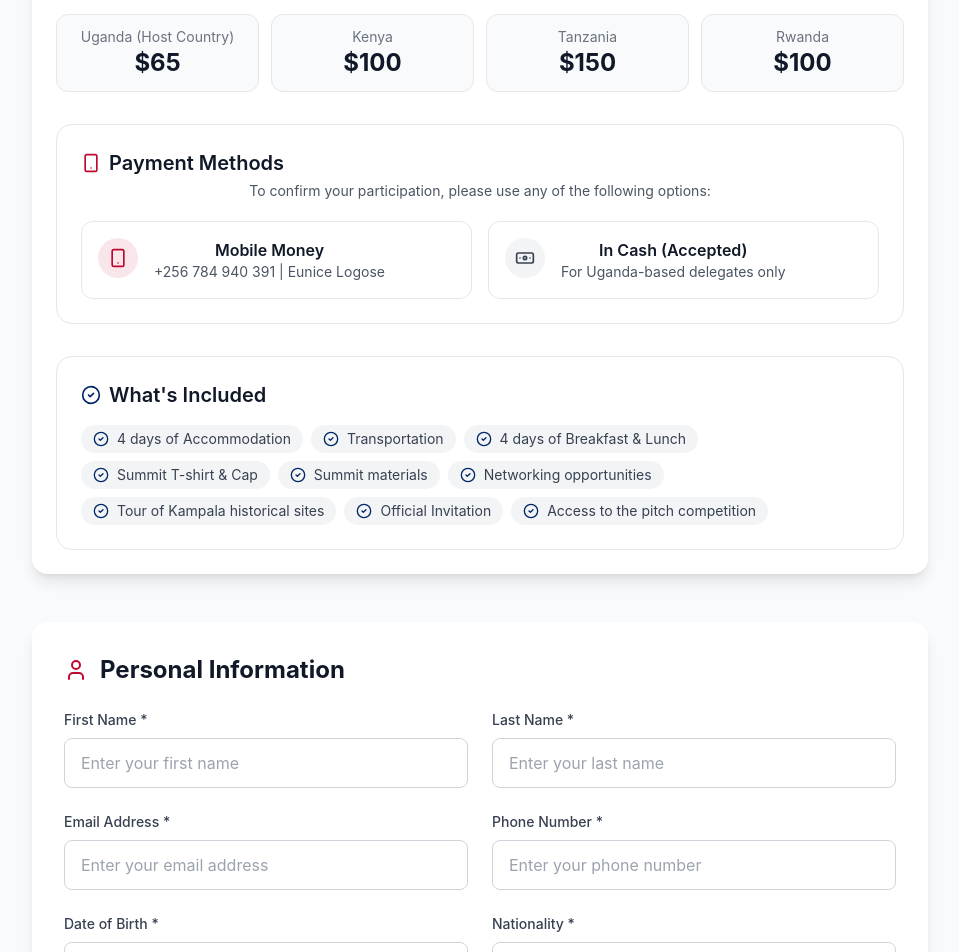
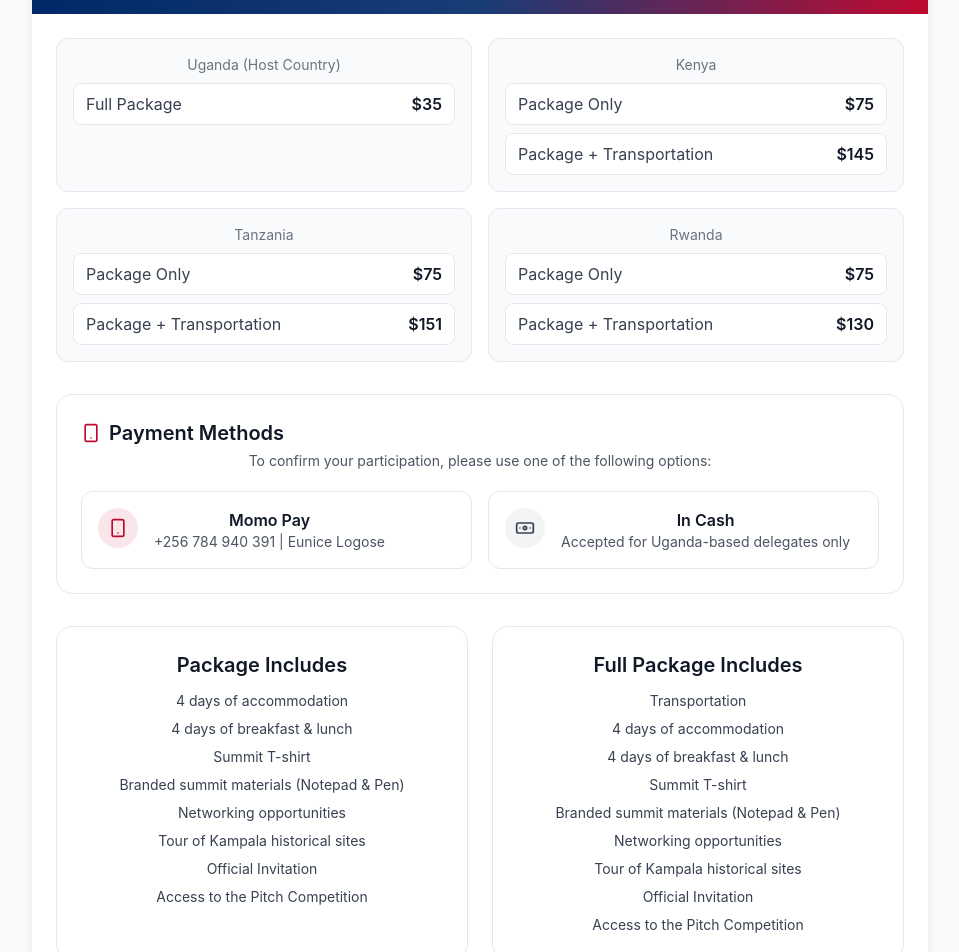
Before and after one commit to foliceasummit/folicea-summit-2025, a Next.js app: page /registration in a window 1280 px wide. Shown: the part 320-1272 px from the top of the page, without its empty margins (160-1119 px from the left). Built offline with nearby package versions, Linux system fonts and the light colour scheme.

Commit message:
Registration: new fees by country + packages, revised payment methods, package lists, WhatsApp label, arrival date field, Airbnb shared option. Agenda: update dates, included items, and venue date range.

```diff
--- a/pages/agenda.tsx
+++ b/pages/agenda.tsx
@@ -9,7 +9,7 @@ const AgendaPage = () => {
   const agenda = [
     {
       day: "Day 1",
-      date: "December 5, 2025",
+      date: "November 28, 2025",
       title: "Official Launch of the Federation",
       theme: "Unity, Identity, and a Shared Vision",
       events: [
@@ -92,7 +92,7 @@ const AgendaPage = () => {
     },
     {
       day: "Day 2",
-      date: "December 6, 2025",
+      date: "November 29, 2025",
       title: "Business, Investment & Tech Innovation Seminars",
       theme: "Empowering the Diaspora Economy",
       events: [
@@ -154,7 +154,7 @@ const AgendaPage = () => {
     },
     {
       day: "Day 3",
-      date: "December 7, 2025",
+      date: "November 30, 2025",
       title: "General Assembly Elections and Inauguration",
       theme: "Democratic Leadership for Diaspora Development",
       events: [
@@ -456,19 +456,19 @@ const AgendaPage = () => {
                <div className="space-y-4">
                  <div className="flex items-start space-x-4 p-4 bg-white rounded-lg shadow-sm">
                    <Utensils className="w-6 h-6 text-liberian-red mt-1 flex-shrink-0" />
-                   <p className="text-gray-700">All meals (breakfast and lunch for 3 days)</p>
+                   <p className="text-gray-700">All meals (breakfast and lunch for 4 days)</p>
                  </div>
                  <div className="flex items-start space-x-4 p-4 bg-white rounded-lg shadow-sm">
                    <Users className="w-6 h-6 text-liberian-red mt-1 flex-shrink-0" />
-                   <p className="text-gray-700">3 nights accommodation (shared room)</p>
+                   <p className="text-gray-700">4 nights’ accommodation (shared room)</p>
                  </div>
                  <div className="flex items-start space-x-4 p-4 bg-white rounded-lg shadow-sm">
                    <BookOpen className="w-6 h-6 text-liberian-red mt-1 flex-shrink-0" />
-                   <p className="text-gray-700">Summit materials (notebook, pen, tote bag)</p>
+                   <p className="text-gray-700">Branded Summit materials (notebook, pen, tag)</p>
                  </div>
                  <div className="flex items-start space-x-4 p-4 bg-white rounded-lg shadow-sm">
                    <Award className="w-6 h-6 text-liberian-red mt-1 flex-shrink-0" />
-                   <p className="text-gray-700">Official summit T-shirt and cap</p>
+                   <p className="text-gray-700">Official summit T-shirt</p>
                  </div>
                  <div className="flex items-start space-x-4 p-4 bg-white rounded-lg shadow-sm">
                    <Briefcase className="w-6 h-6 text-liberian-red mt-1 flex-shrink-0" />
@@ -477,6 +477,18 @@ const AgendaPage = () => {
                  <div className="flex items-start space-x-4 p-4 bg-white rounded-lg shadow-sm">
                    <Users className="w-6 h-6 text-liberian-red mt-1 flex-shrink-0" />
                    <p className="text-gray-700">Networking opportunities and social events</p>
+                 </div>
+                 <div className="flex items-start space-x-4 p-4 bg-white rounded-lg shadow-sm">
+                   <Award className="w-6 h-6 text-liberian-red mt-1 flex-shrink-0" />
+                   <p className="text-gray-700">Official Invitation</p>
+                 </div>
+                 <div className="flex items-start space-x-4 p-4 bg-white rounded-lg shadow-sm">
+                   <Award className="w-6 h-6 text-liberian-red mt-1 flex-shrink-0" />
+                   <p className="text-gray-700">Access to the pitch competition</p>
+                 </div>
+                 <div className="flex items-start space-x-4 p-4 bg-white rounded-lg shadow-sm">
+                   <MapPin className="w-6 h-6 text-liberian-red mt-1 flex-shrink-0" />
+                   <p className="text-gray-700">Tour of Kampala historical sites</p>
                  </div>
                </div>
              </motion.div>
@@ -560,7 +572,7 @@ const AgendaPage = () => {
                     <Calendar className="w-6 h-6 text-yellow-300 mt-1 flex-shrink-0" />
                     <div>
                       <h4 className="font-semibold text-lg">Date & Time</h4>
-                      <p className="text-white/90">December 5 - 7, 2025</p>
+                      <p className="text-white/90">November 28 - 30, 2025</p>
                       <p className="text-white/90">8:00 AM - 6:00 PM Daily</p>
                     </div>
                   </div>
--- a/pages/registration.tsx
+++ b/pages/registration.tsx
@@ -23,6 +23,7 @@ interface RegistrationForm {
   contributions: string;
 
   // Travel and Accommodation
+  arrivalDate: string; // new
   modeOfTravel: string;
   flightBusNumber: string;
   roomPreference: string;
@@ -184,46 +185,82 @@ const RegistrationPage = () => {
               {/* Header */}
               <div className="bg-gradient-to-r from-liberian-blue via-liberian-blue/90 to-liberian-red text-white p-4 md:p-6">
                 <h2 className="text-xl md:text-2xl font-extrabold tracking-tight">Summit Registration Fees</h2>
-                <p className="text-white/90 mt-0.5">Delegates are kindly asked to pay the following participation fees based on their country of residence:</p>
+                <p className="text-white/90 mt-0.5">Delegates are kindly asked to pay the participation fee based on their country of residence and select their preferred summit package:</p>
               </div>
               {/* Fees Grid */}
               <div className="bg-white p-4 md:p-6">
-                <div className="grid grid-cols-1 sm:grid-cols-2 lg:grid-cols-4 gap-3">
-                  <div className="rounded-xl border border-gray-200 p-3 text-center bg-gray-50">
+                <div className="grid grid-cols-1 md:grid-cols-2 gap-4">
+                  {/* Uganda */}
+                  <div className="rounded-xl border border-gray-200 p-4 bg-gray-50">
                     <p className="text-sm text-gray-500">Uganda (Host Country)</p>
-                    <p className="text-2xl font-bold text-gray-900">$65</p>
+                    <div className="mt-2 grid grid-cols-1 gap-2">
+                      <div className="flex items-center justify-between rounded-lg bg-white border border-gray-200 px-3 py-2">
+                        <span className="text-gray-700">Full Package</span>
+                        <span className="font-semibold text-gray-900">$35</span>
+                      </div>
+                    </div>
                   </div>
-                  <div className="rounded-xl border border-gray-200 p-3 text-center bg-gray-50">
+                  {/* Kenya */}
+                  <div className="rounded-xl border border-gray-200 p-4 bg-gray-50">
                     <p className="text-sm text-gray-500">Kenya</p>
-                    <p className="text-2xl font-bold text-gray-900">$100</p>
+                    <div className="mt-2 grid grid-cols-1 gap-2">
+                      <div className="flex items-center justify-between rounded-lg bg-white border border-gray-200 px-3 py-2">
+                        <span className="text-gray-700">Package Only</span>
+                        <span className="font-semibold text-gray-900">$75</span>
+                      </div>
+                      <div className="flex items-center justify-between rounded-lg bg-white border border-gray-200 px-3 py-2">
+                        <span className="text-gray-700">Package + Transportation</span>
+                        <span className="font-semibold text-gray-900">$145</span>
+                      </div>
+                    </div>
                   </div>
-                  <div className="rounded-xl border border-gray-200 p-3 text-center bg-gray-50">
+                  {/* Tanzania */}
+                  <div className="rounded-xl border border-gray-200 p-4 bg-gray-50">
                     <p className="text-sm text-gray-500">Tanzania</p>
-                    <p className="text-2xl font-bold text-gray-900">$150</p>
+                    <div className="mt-2 grid grid-cols-1 gap-2">
+                      <div className="flex items-center justify-between rounded-lg bg-white border border-gray-200 px-3 py-2">
+                        <span className="text-gray-700">Package Only</span>
+                        <span className="font-semibold text-gray-900">$75</span>
+                      </div>
+                      <div className="flex items-center justify-between rounded-lg bg-white border border-gray-200 px-3 py-2">
+                        <span className="text-gray-700">Package + Transportation</span>
+                        <span className="font-semibold text-gray-900">$151</span>
+                      </div>
+                    </div>
                   </div>
-                  <div className="rounded-xl border border-gray-200 p-3 text-center bg-gray-50">
+                  {/* Rwanda */}
+                  <div className="rounded-xl border border-gray-200 p-4 bg-gray-50">
                     <p className="text-sm text-gray-500">Rwanda</p>
-                    <p className="text-2xl font-bold text-gray-900">$100</p>
+                    <div className="mt-2 grid grid-cols-1 gap-2">
+                      <div className="flex items-center justify-between rounded-lg bg-white border border-gray-200 px-3 py-2">
+                        <span className="text-gray-700">Package Only</span>
+                        <span className="font-semibold text-gray-900">$75</span>
+                      </div>
+                      <div className="flex items-center justify-between rounded-lg bg-white border border-gray-200 px-3 py-2">
+                        <span className="text-gray-700">Package + Transportation</span>
+                        <span className="font-semibold text-gray-900">$130</span>
+                      </div>
+                    </div>
                   </div>
                 </div>
 
-                {/* Payment Methods + What's Included (Modern layout) */}
+                {/* Payment Methods + Packages */}
                 <div className="mt-8 space-y-8">
                   {/* Payment Methods */}
                   <div className="rounded-2xl border border-gray-200 p-6">
                     <h3 className="text-xl font-semibold text-gray-900 flex items-center gap-2">
                       <Smartphone className="w-5 h-5 text-liberian-red" /> Payment Methods
                     </h3>
-                    <p className="text-sm text-gray-600 mt-1">To confirm your participation, please use any of the following options:</p>
+                    <p className="text-sm text-gray-600 mt-1">To confirm your participation, please use one of the following options:</p>
 
                     <div className="mt-5 grid grid-cols-1 sm:grid-cols-2 gap-4">
-                      {/* Mobile Money */}
+                      {/* MoMo Pay */}
                       <div className="flex items-start gap-4 rounded-xl border border-gray-200 p-4 bg-white">
                         <div className="h-10 w-10 rounded-full bg-liberian-red/10 text-liberian-red flex items-center justify-center">
                           <Smartphone className="w-5 h-5" />
                         </div>
                         <div>
-                          <p className="font-semibold text-gray-900">Mobile Money</p>
+                          <p className="font-semibold text-gray-900">Momo Pay</p>
                           <p className="text-sm text-gray-600">+256 784 940 391 | Eunice Logose</p>
                         </div>
                       </div>
@@ -234,39 +271,45 @@ const RegistrationPage = () => {
                           <Banknote className="w-5 h-5" />
                         </div>
                         <div>
-                          <p className="font-semibold text-gray-900">In Cash (Accepted)</p>
-                          <p className="text-sm text-gray-600">For Uganda-based delegates only</p>
+                          <p className="font-semibold text-gray-900">In Cash</p>
+                          <p className="text-sm text-gray-600">Accepted for Uganda-based delegates only</p>
                         </div>
                       </div>
-
-                      {/* Visa / Debit Card - removed per request */}
-
-                      {/* Bank Transfer - removed per request */}
                     </div>
                   </div>
 
-                  {/* What's Included */}
-                  <div className="rounded-2xl border border-gray-200 p-6 bg-white">
-                    <h3 className="text-xl font-semibold text-gray-900 flex items-center gap-2">
-                      <CheckCircle2 className="w-5 h-5 text-liberian-blue" /> What's Included
-                    </h3>
-                    <ul className="mt-4 flex flex-wrap gap-2">
-                      {[
-                        '4 days of Accommodation',
-                        'Transportation',
-                        '4 days of Breakfast & Lunch',
-                        'Summit T-shirt & Cap',
-                        'Summit materials',
-                        'Networking opportunities',
-                        'Tour of Kampala historical sites',
-                        'Official Invitation',
-                        'Access to the pitch competition',
-                      ].map((item, idx) => (
-                        <li key={idx} className="inline-flex items-center gap-2 rounded-full bg-gray-100 px-3 py-1 text-sm text-gray-700">
-                          <CheckCircle2 className="w-4 h-4 text-liberian-blue" /> {item}
-                        </li>
-                      ))}
-                    </ul>
+                  {/* Packages */}
+                  <div className="grid grid-cols-1 lg:grid-cols-2 gap-6">
+                    {/* Package Includes */}
+                    <div className="rounded-2xl border border-gray-200 p-6 bg-white">
+                      <h3 className="text-xl font-semibold text-gray-900 mb-3">Package Includes</h3>
+                      <ul className="space-y-2 text-gray-700 text-sm">
+                        <li>4 days of accommodation</li>
+                        <li>4 days of breakfast & lunch</li>
+                        <li>Summit T-shirt</li>
+                        <li>Branded summit materials (Notepad & Pen)</li>
+                        <li>Networking opportunities</li>
+                        <li>Tour of Kampala historical sites</li>
+                        <li>Official Invitation</li>
+                        <li>Access to the Pitch Competition</li>
+                      </ul>
+                    </div>
+
+                    {/* Full Package Includes */}
+                    <div className="rounded-2xl border border-gray-200 p-6 bg-white">
+                      <h3 className="text-xl font-semibold text-gray-900 mb-3">Full Package Includes</h3>
+                      <ul className="space-y-2 text-gray-700 text-sm">
+                        <li>Transportation</li>
+                        <li>4 days of accommodation</li>
+                        <li>4 days of breakfast & lunch</li>
+                        <li>Summit T-shirt</li>
+                        <li>Branded summit materials (Notepad & Pen)</li>
+                        <li>Networking opportunities</li>
+                        <li>Tour of Kampala historical sites</li>
+                        <li>Official Invitation</li>
+                        <li>Access to the Pitch Competition</li>
+                      </ul>
+                    </div>
                   </div>
                 </div>
               </div>
@@ -334,7 +377,7 @@ const RegistrationPage = () => {
 
                 <div>
                   <label className="block text-sm font-medium text-gray-700 mb-2">
-                    Phone Number *
+                    WhatsApp Number *
                   </label>
                   <input
                     type="tel"
@@ -484,8 +527,22 @@ const RegistrationPage = () => {
                 Travel and Accommodation
               </h2>
               <div className="grid grid-cols-1 md:grid-cols-2 gap-6">
-                {/* Removed Arrival Date */}
-                {/* Removed Arrival Time */}
+                {/* Arrival Date */}
+                <div>
+                  <label className="block text-sm font-medium text-gray-700 mb-2">
+                    Date of Arrival *
+                  </label>
+                  <input
+                    type="date"
+                    min="2025-11-20"
+                    max="2025-12-10"
+                    {...register('arrivalDate', { required: 'Arrival date is required' })}
+                    className="w-full px-4 py-3 border border-gray-300 rounded-lg focus:ring-2 focus:ring-liberian-red focus:border-transparent"
+                  />
+                  {errors.arrivalDate && (
+                    <p className="text-red-500 text-sm mt-1">{errors.arrivalDate.message}</p>
+                  )}
+                </div>
 
                 <div>
                   <label className="block text-sm font-medium text-gray-700 mb-2">
@@ -529,6 +586,7 @@ const RegistrationPage = () => {
                     <option value="">Select room preference</option>
                     <option value="Single">Single Room</option>
                     <option value="Double">Double Room (Shared)</option>
+                    <option value="Airbnb Shared">Airbnb apartment (Shared)</option>
                     <option value="No Accommodation">No Accommodation Needed</option>
                   </select>
                   {errors.roomPreference && (
```
